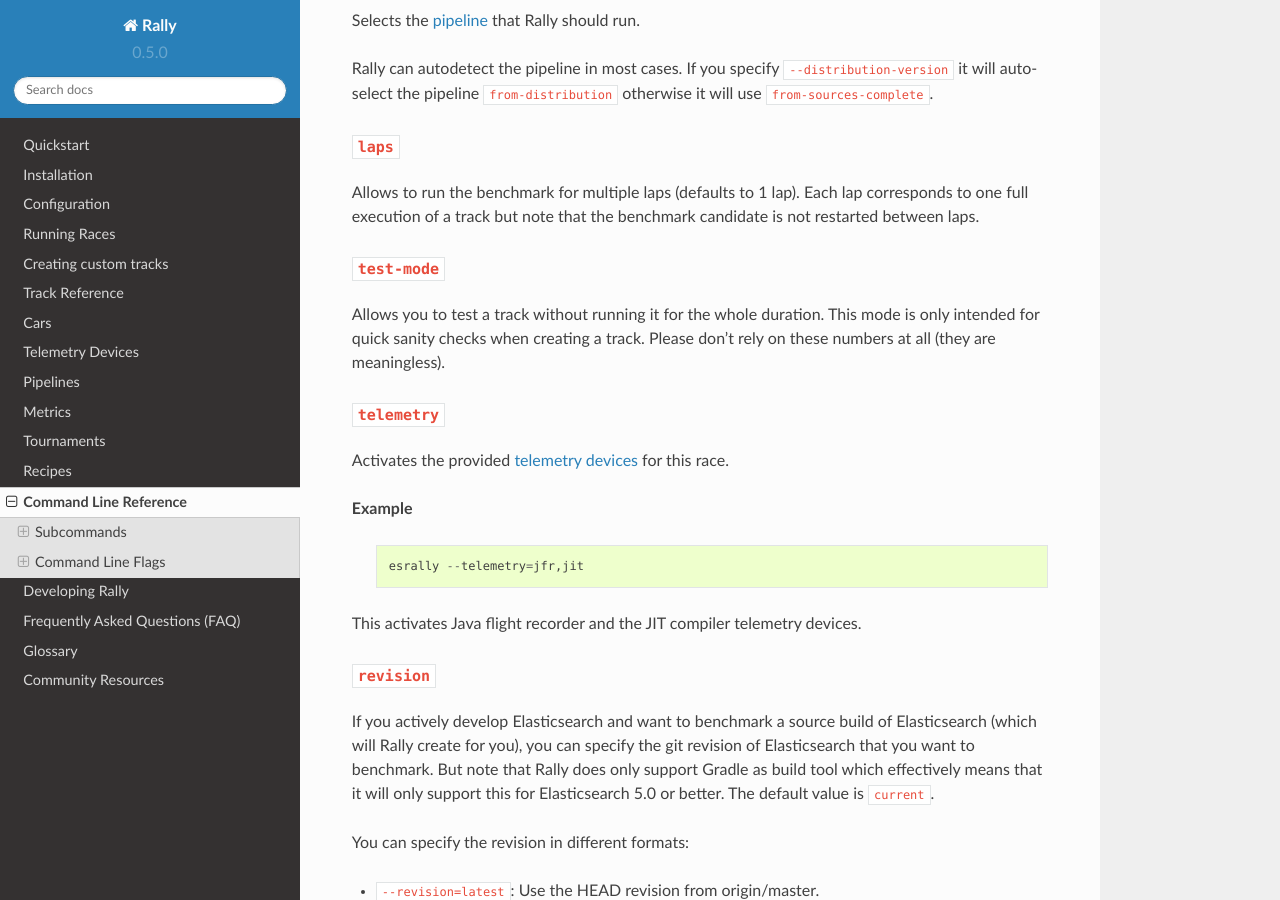
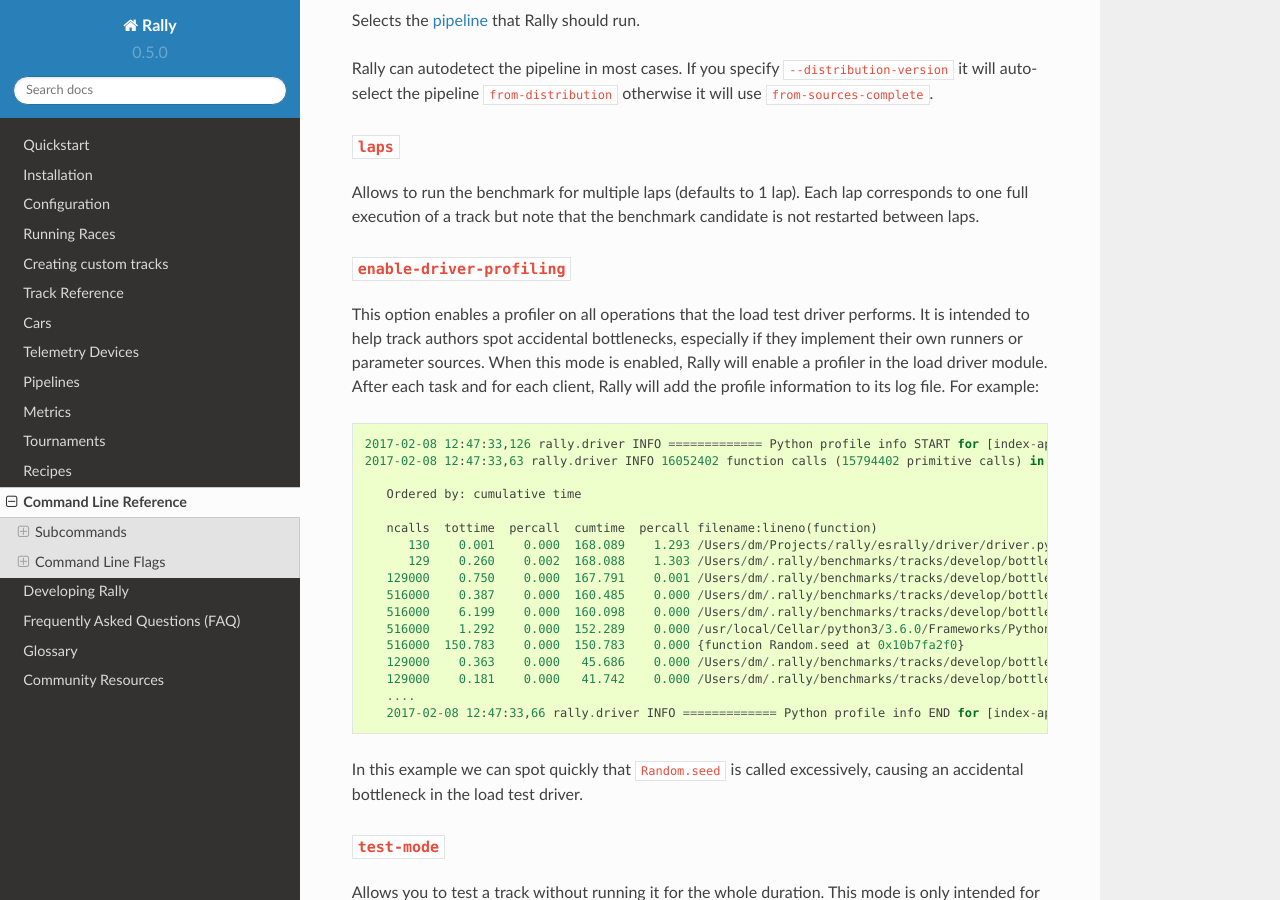
Before and after one commit to elastic/rally, a Sphinx documentation site: the page built from docs/command_line_reference.rst, in a window 1280 px wide and 900 px high, scrolled down 1731 px. Built offline with Sphinx 7.4.7 and the Read the Docs theme 2.0.0, drawn with Linux system fonts in a browser that asks for light colours.

Commit message:
Add profiling support for driver
Closes #216

```diff
--- a/docs/command_line_reference.rst
+++ b/docs/command_line_reference.rst
@@ -74,6 +74,33 @@
 
 Allows to run the benchmark for multiple laps (defaults to 1 lap). Each lap corresponds to one full execution of a track but note that the benchmark candidate is not restarted between laps.
 
+.. _clr_enable_driver_profiling:
+
+``enable-driver-profiling``
+~~~~~~~~~~~~~~~~~~~~~~~~~~~
+
+This option enables a profiler on all operations that the load test driver performs. It is intended to help track authors spot accidental bottlenecks, especially if they implement their own runners or parameter sources. When this mode is enabled, Rally will enable a profiler in the load driver module. After each task and for each client, Rally will add the profile information to its log file. For example::
+
+   2017-02-08 12:47:33,126 rally.driver INFO ============= Python profile info START for [index-append-1000] =============
+   2017-02-08 12:47:33,63 rally.driver INFO 16052402 function calls (15794402 primitive calls) in 180.221 seconds
+
+      Ordered by: cumulative time
+
+      ncalls  tottime  percall  cumtime  percall filename:lineno(function)
+         130    0.001    0.000  168.089    1.293 /Users/dm/Projects/rally/esrally/driver/driver.py:908(time_period_based)
+         129    0.260    0.002  168.088    1.303 /Users/dm/.rally/benchmarks/tracks/develop/bottleneck/parameter_sources/bulk_source.py:79(params)
+      129000    0.750    0.000  167.791    0.001 /Users/dm/.rally/benchmarks/tracks/develop/bottleneck/parameter_sources/randomevent.py:142(generate_event)
+      516000    0.387    0.000  160.485    0.000 /Users/dm/.rally/benchmarks/tracks/develop/bottleneck/parameter_sources/weightedarray.py:20(get_random)
+      516000    6.199    0.000  160.098    0.000 /Users/dm/.rally/benchmarks/tracks/develop/bottleneck/parameter_sources/weightedarray.py:23(__random_index)
+      516000    1.292    0.000  152.289    0.000 /usr/local/Cellar/python3/3.6.0/Frameworks/Python.framework/Versions/3.6/lib/python3.6/random.py:96(seed)
+      516000  150.783    0.000  150.783    0.000 {function Random.seed at 0x10b7fa2f0}
+      129000    0.363    0.000   45.686    0.000 /Users/dm/.rally/benchmarks/tracks/develop/bottleneck/parameter_sources/randomevent.py:48(add_fields)
+      129000    0.181    0.000   41.742    0.000 /Users/dm/.rally/benchmarks/tracks/develop/bottleneck/parameter_sources/randomevent.py:79(add_fields)
+      ....
+      2017-02-08 12:47:33,66 rally.driver INFO ============= Python profile info END for [index-append-1000] =============
+
+In this example we can spot quickly that ``Random.seed`` is called excessively, causing an accidental bottleneck in the load test driver.
+
 ``test-mode``
 ~~~~~~~~~~~~~
 
--- a/docs/pipelines.rst
+++ b/docs/pipelines.rst
@@ -53,7 +53,7 @@
 
     esrally --pipeline=from-sources-complete --revision=latest
 
-You have to specify a :ref:`revision <command_line_reference_revision>`.
+You have to specify a :ref:`revision <clr_revision>`.
 
 .. note::
 
```
Also changed, not shown: other parts of docs/command_line_reference.rst (+1 -1 lines), docs/adding_tracks.rst (+9 -1 lines), 3 other files.
